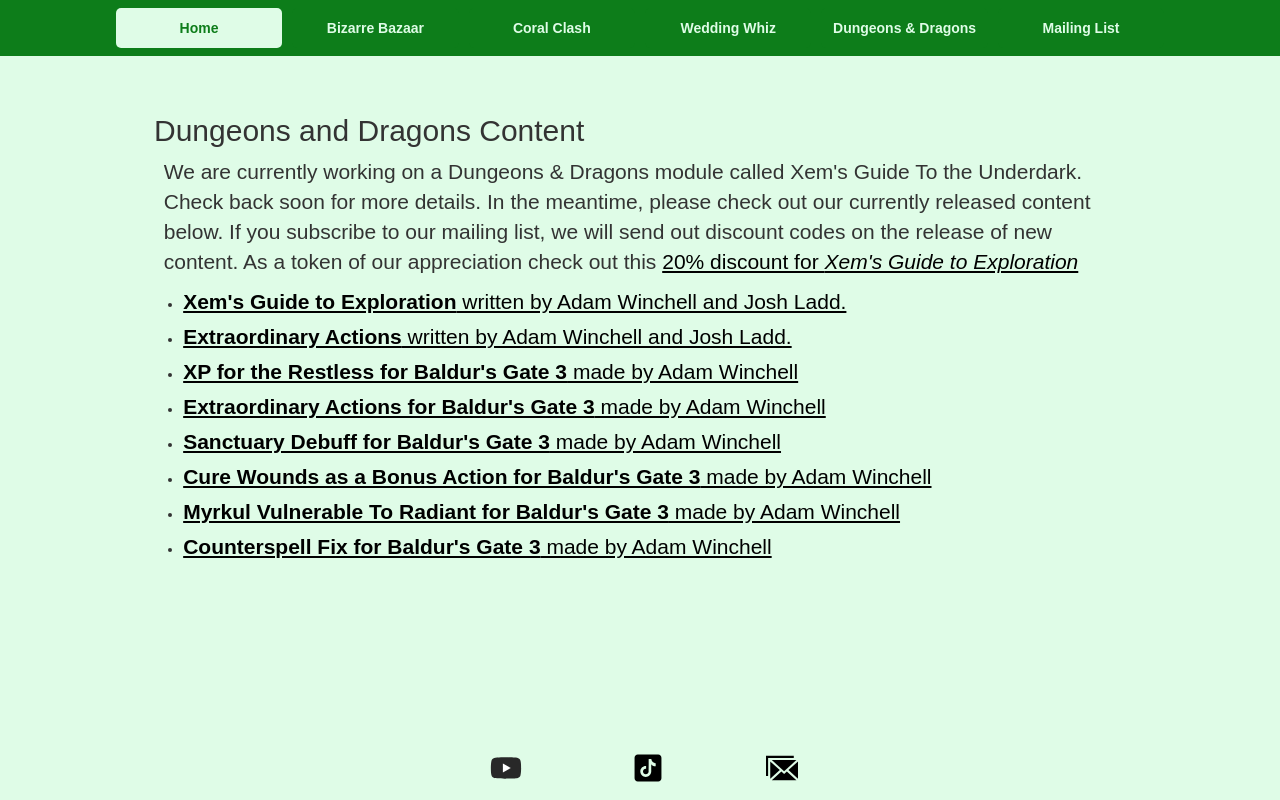
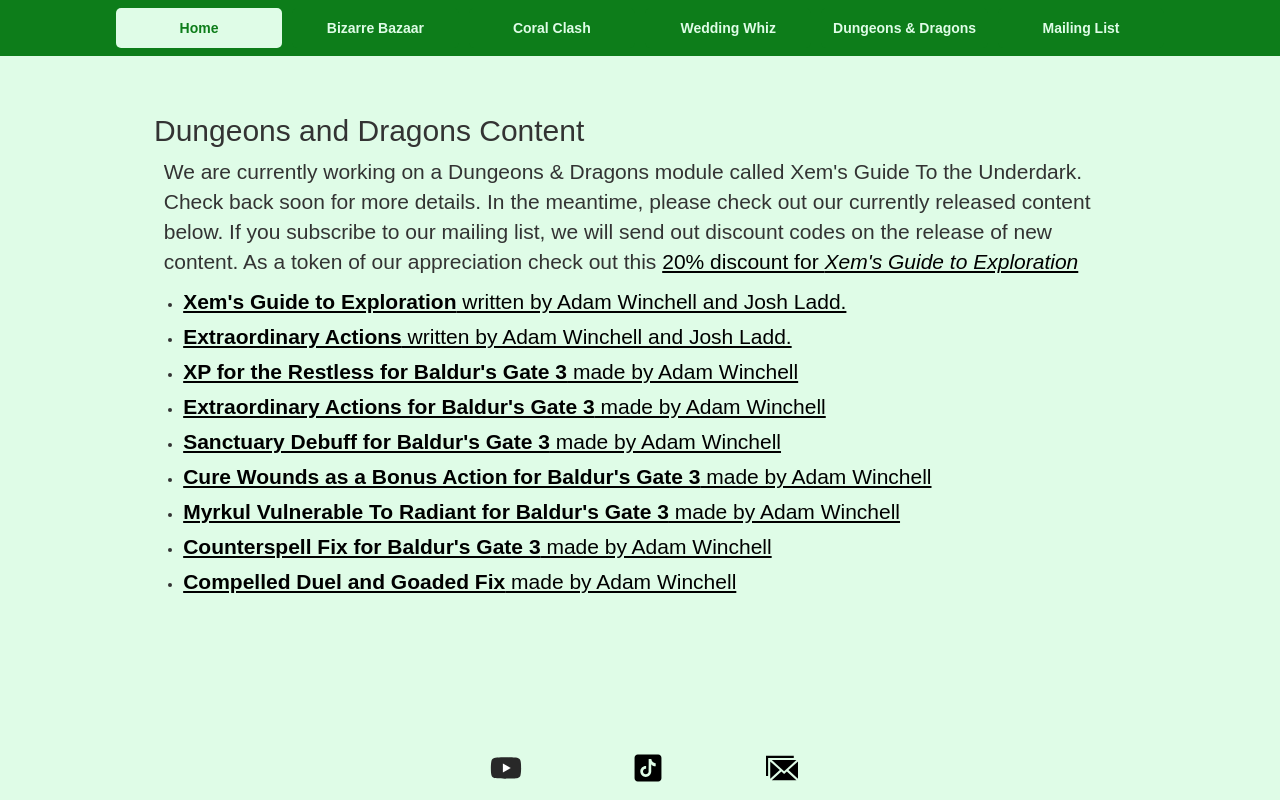
Before and after one commit to adam-winchell/real_nito_games, a SvelteKit app: page /dnd in a window 1280 px wide. Built offline with nearby package versions, Linux system fonts and the light colour scheme.

Commit message:
goad fix

```diff
--- a/src/routes/dnd/+page.svelte
+++ b/src/routes/dnd/+page.svelte
@@ -52,6 +52,12 @@
                 <strong>Counterspell Fix for Baldur's Gate 3</strong>  made by Adam Winchell
             </a>
         </li>
+        <li>
+            <a href="https://mod.io/g/baldursgate3/m/compelled-duel-and-goaded-fix">
+                <strong>Compelled Duel and Goaded Fix</strong>  made by Adam Winchell
+            </a>
+        </li>
+
     </ul>
 </div>
 
```
